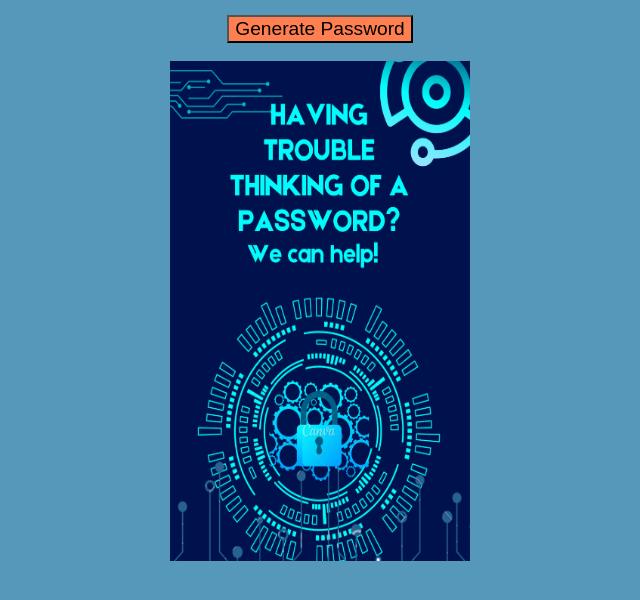
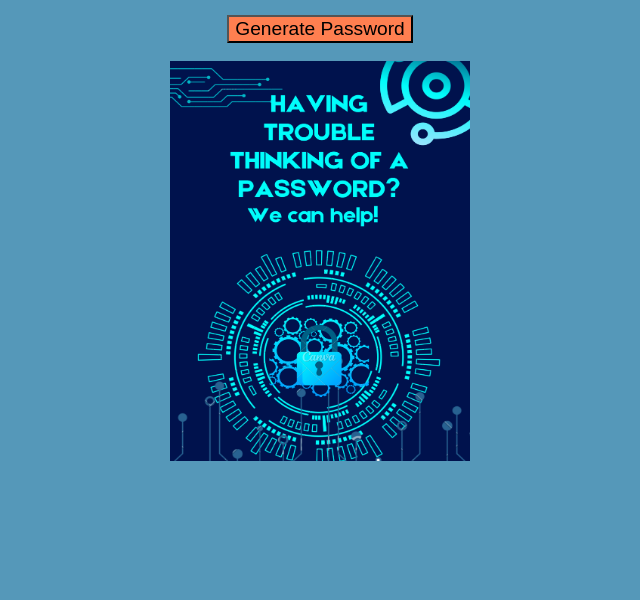
Before and after one commit to doctorllamarocks/BARK-boyz-1, a plain HTML site: page password gen.html in a window 1280 px wide. Shown: the part 182-782 px from the top of the page, without its empty margins (320-960 px from the left). Drawn offline with Linux system fonts and the light colour scheme.

Commit message:
password gen pic fixed

```diff
--- a/password gen.html
+++ b/password gen.html
@@ -50,4 +50,4 @@
 </html>
 <br>
 <br>
-<img src="Having.png" width="300" height="500">
+<img src="Having.png" width="300" height="400">
```
